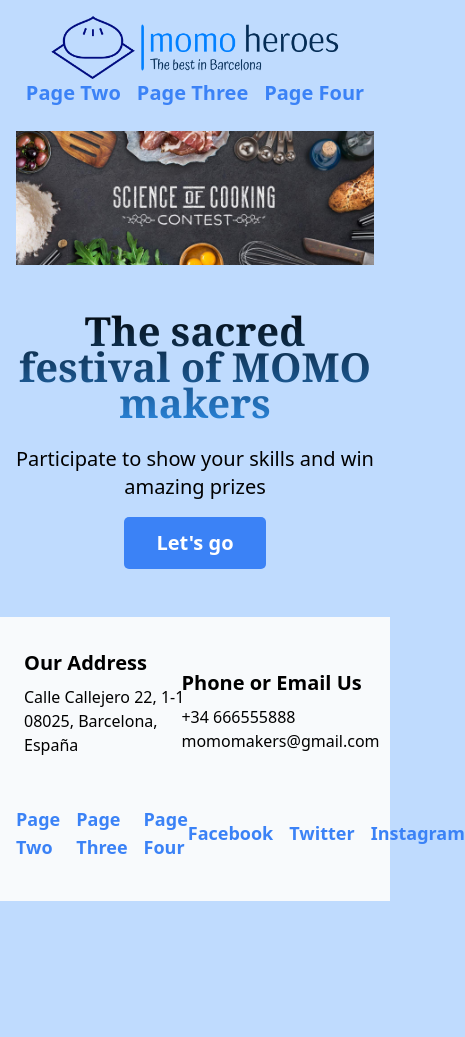
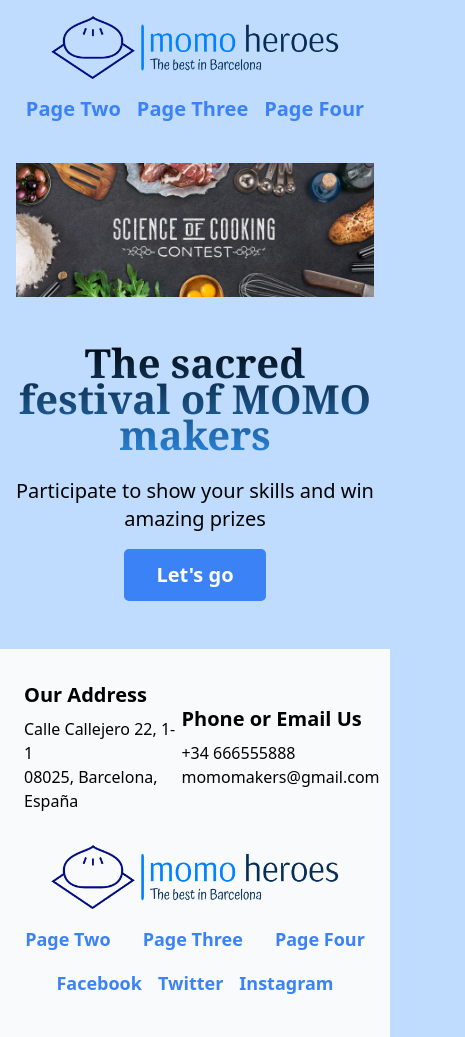
Before and after one commit to bijay007/pec3_htmlcss2, a website built with Parcel: page src/index.html in a window 390 px wide. Shown: the whole page, 465 px wide, since content can reach past the window. Before the commit the page ends 901 px from the top, so only its background shows below. Built offline with nearby package versions, Linux system fonts and the light colour scheme.

Commit message:
Make responsive on small screens

```diff
--- a/src/views/footer.html
+++ b/src/views/footer.html
@@ -1,6 +1,6 @@
-<footer class="p-4 bg-slate-50">
+<footer class="flex flex-col place-items-center p-4 bg-slate-50">
     <section class="footer-section">
-        <div class="mb-4">
+        <div class="mr-4">
             <h2 class="font-bold text-xl py-2">Our Address</h2>
             <ol class="list-none p-0">
                 <li>Calle Callejero 22, 1-1</li>
@@ -15,12 +15,13 @@
             </ol>
         </div>
     </section>
-    <section class="grid grid-cols-footer-3col place-items-center py-6">
+    <section
+      class="grid grid-cols-1 md:grid-cols-footer-3col place-items-center py-6">
         <div class="logo">
             <img src="./assets/images/logo.png" alt="Logo">
         </div>
-        <nav>
-            <ul class="flex gap-4 text-lg font-bold">
+        <nav class="py-4">
+            <ul class="flex space-between gap-8 text-lg font-bold">
                 <li><a href="_blank" class="text-blue-500 hover:underline">Page
                         Two</a></li>
                 <li><a href="_blank" class="text-blue-500 hover:underline">Page
--- a/src/views/header.html
+++ b/src/views/header.html
@@ -2,7 +2,7 @@
     <div class="logo">
         <img src="./assets/images/logo.png" alt="Logo">
     </div>
-    <nav>
+    <nav class="py-4">
         <ul class="flex gap-4 text-xl font-semibold">
             <li><a href="_blank" class="text-blue-500 hover:underline">Page
                     Two</a></li>
```
